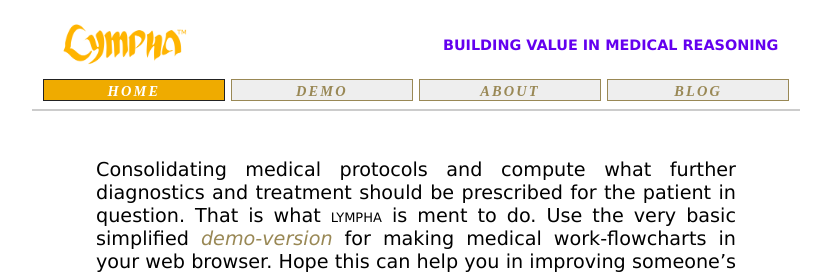
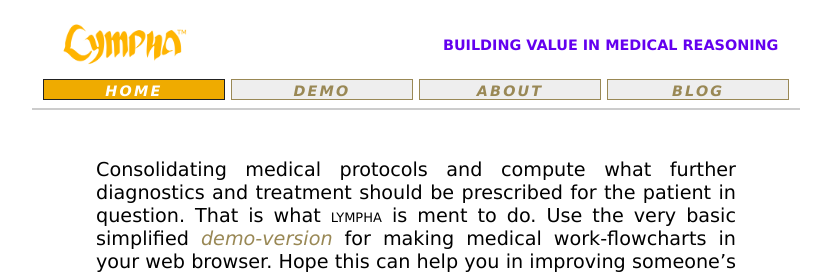
Before and after one commit to RickardHultgren/LYMPHA, a Jekyll site: the page built from index.md, in a window 1280 px wide. Shown: the top 274 px of the page, without its empty margins (232-1063 px from the left). Built offline with Jekyll 4.4.1, drawn with Linux system fonts in a browser that asks for light colours; some web fonts are replaced; our own code applies the rules of GitHub Pages for plain Markdown files.

Commit message:
Update header.html

```diff
--- a/_includes/header.html
+++ b/_includes/header.html
@@ -13,10 +13,10 @@ function changeMenu() {
 		<div style="font-size:1.5vw;margin:0vw ;width:60vw;float:left; margin-bottom:2em;"><a href="index"><img id="logopic" style="height:2.5em;width:auto;margin:0.66em 0em 0em 1.33em; position: relative;" src="logo.png">
 		</a><span style="float:right;display:block;padding:2em 1.5em 0em  0.5em;font-size:0.75em;letter-spacing:0em;color:#6400EF;font-weight:bold;">BUILDING VALUE IN MEDICAL REASONING</span><br>
 	<div style="margin-top:-1em;border-bottom:0.2vw solid #cccccc;text-align:center;z-index:3;width:60vw;position:absolute;top:5em;font-family:'Signika Negative', 'Lucida Sans Unicode', 'Lucida Grande', sans-serif, Helvetica, Arial;">
-		<a id="indextext" href="index"><div class="menu2" id="index">HOME</div></a>
-		<a id="demotext" href="demo"><div class="menu2" id="demo">DEMO</div></a>
-		<a id="abouttext" href="about"><div class="menu2" id="about">ABOUT</div></a>
-		<a id="blogtext" href="blog"><div class="menu2" id="blog">BLOG</div></a>
+		<a id="indextext" href="index"><div class="menu2" id="index" style="font-family:'Signika Negative', 'Lucida Sans Unicode', 'Lucida Grande', sans-serif, Helvetica, Arial;">HOME</div></a>
+		<a id="demotext" href="demo"><div class="menu2" id="demo" style="font-family:'Signika Negative', 'Lucida Sans Unicode', 'Lucida Grande', sans-serif, Helvetica, Arial;">DEMO</div></a>
+		<a id="abouttext" href="about"><div class="menu2" id="about" style="font-family:'Signika Negative', 'Lucida Sans Unicode', 'Lucida Grande', sans-serif, Helvetica, Arial;">ABOUT</div></a>
+		<a id="blogtext" href="blog"><div class="menu2" id="blog" style="font-family:'Signika Negative', 'Lucida Sans Unicode', 'Lucida Grande', sans-serif, Helvetica, Arial;">BLOG</div></a>
 	</div>
 
 <br><br></div></div></div>
```
